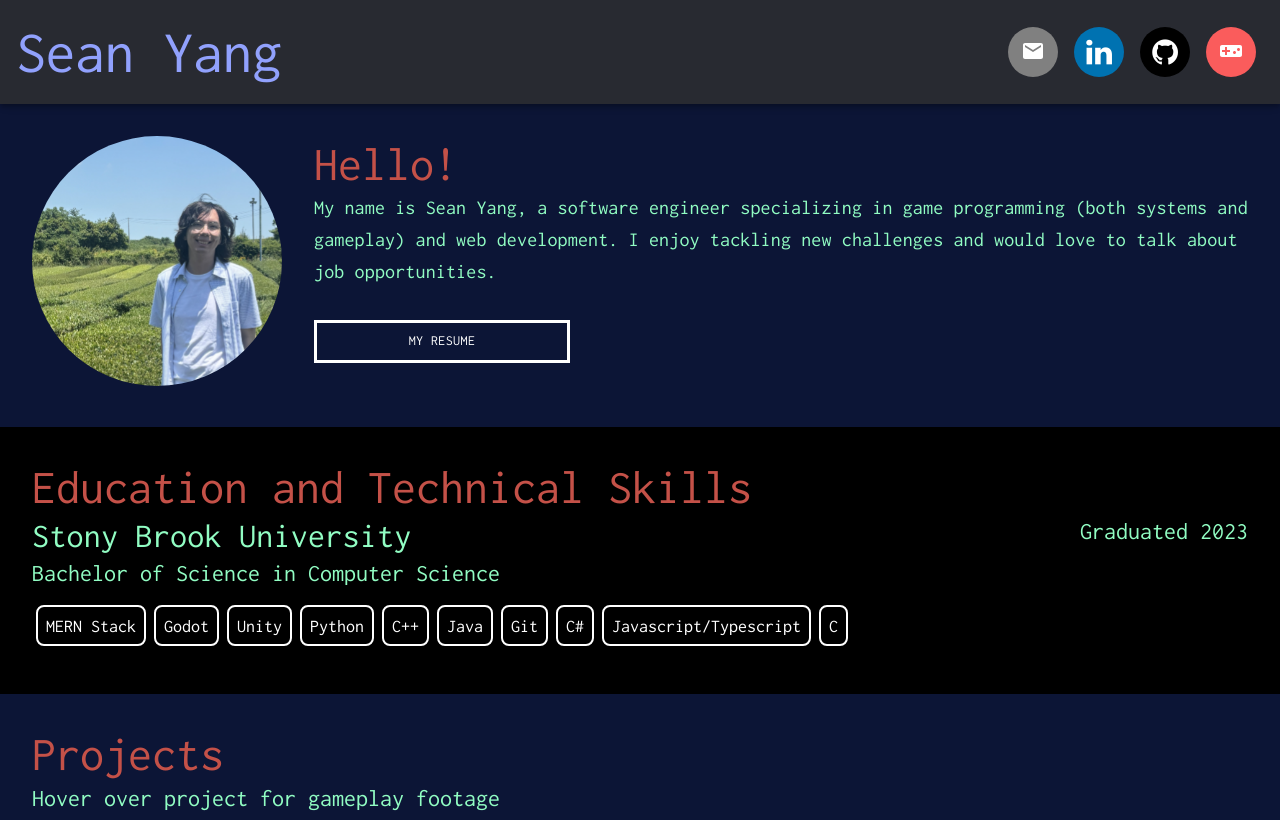
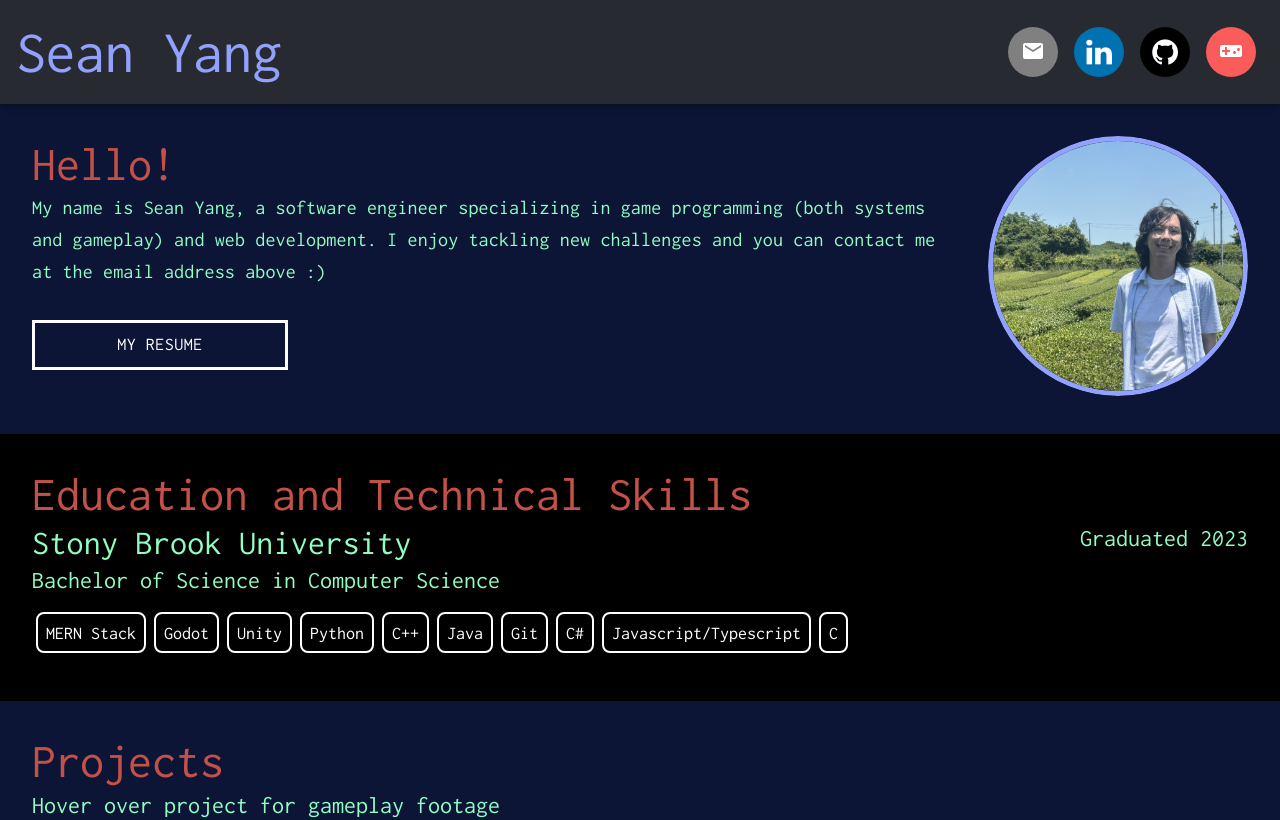
Before and after one commit to s303824/sean-yang, a React (Create React App) app: page / in a window 1280 px wide. Shown: the top 820 px of the page. Built offline with nearby package versions, Linux system fonts and the light colour scheme.

Commit message:
minor adjustments to the About section

```diff
--- a/src/App.css
+++ b/src/App.css
@@ -4,6 +4,12 @@
     display:inline;
   }
 }
+
+@keyframes fadeIn {
+  0% { opacity: 0; }
+  100% { opacity: 1; }
+}
+
 
 div .project {
   display: flex;
@@ -32,8 +38,11 @@ div .project {
   display: flexbox;
 }
 
+
 .image-container img{
   clip-path: circle();
+  border: 5px solid #91a1fd;
+  border-radius: 500px;
 }
 
 .App-header {
@@ -91,6 +100,10 @@ display: inline;
   flex-wrap: wrap;
 }
 
+.fade_container{
+  animation: fadeIn 3s;
+}
+
 .fa {
   padding: 10px;
   font-size: 30px;
--- a/src/components/AboutSection.js
+++ b/src/components/AboutSection.js
@@ -7,23 +7,24 @@ import useMediaQuery from '@mui/material/useMediaQuery';
 
 function AboutSection(){
     const matches = useMediaQuery('(min-width:632px)');
-    const isWrap = matches ? "nowrap": "wrap";
-    const isMarginApplied = matches ? 4: 0;
+    const isWrap = matches ? "nowrap": "wrap-reverse";
+    const isPaddingApplied = matches ? 4: 0;
 
 
     return(
         <Box className="about" sx={{ display:"flex", flexDirection:"row" , flexWrap:isWrap, padding:4, justifyContent:"space-around"}}>
-            <CircleImage image_file={logo} />
-            <Box sx={{marginLeft:isMarginApplied}}>
+            <Box sx={{paddingRight:isPaddingApplied}}>
                 <Typography className="subtitle" fontFamily={'inconsolata'} variant="h3">Hello!</Typography>
                 <Typography variant="h6" fontFamily={'inconsolata'}>
-                    My name is Sean Yang, a software engineer specializing in game programming (both systems and gameplay) and web development. I enjoy tackling new challenges and would love to talk about job opportunities.
+                    My name is Sean Yang, a software engineer specializing in game programming (both systems and gameplay) and web development.
+                    I enjoy tackling new challenges and you can contact me at the email address above :)
                 </Typography>
-                <Button href={resume} sx={{borderRadius: '0%', border: 'solid',color: 'white',borderColor: 'white',  cursor: 'pointer !important', width:'256px', marginTop:4, marginBottom:4, fontFamily:"inconsolata"}} >
+                <Button href={resume} sx={{borderRadius: '0%', border: 'solid',color: 'white',borderColor: 'white',  cursor: 'pointer !important', width:'256px', marginTop:4, marginBottom:4, fontFamily:"inconsolata", fontSize:18}} >
                           My Resume
                       </Button>
 
             </Box>
+            <CircleImage image_file={logo} />
 
         </Box>
     )
```
Also changed, not shown: 1 other file (tests, documents, lock files or other folders).
